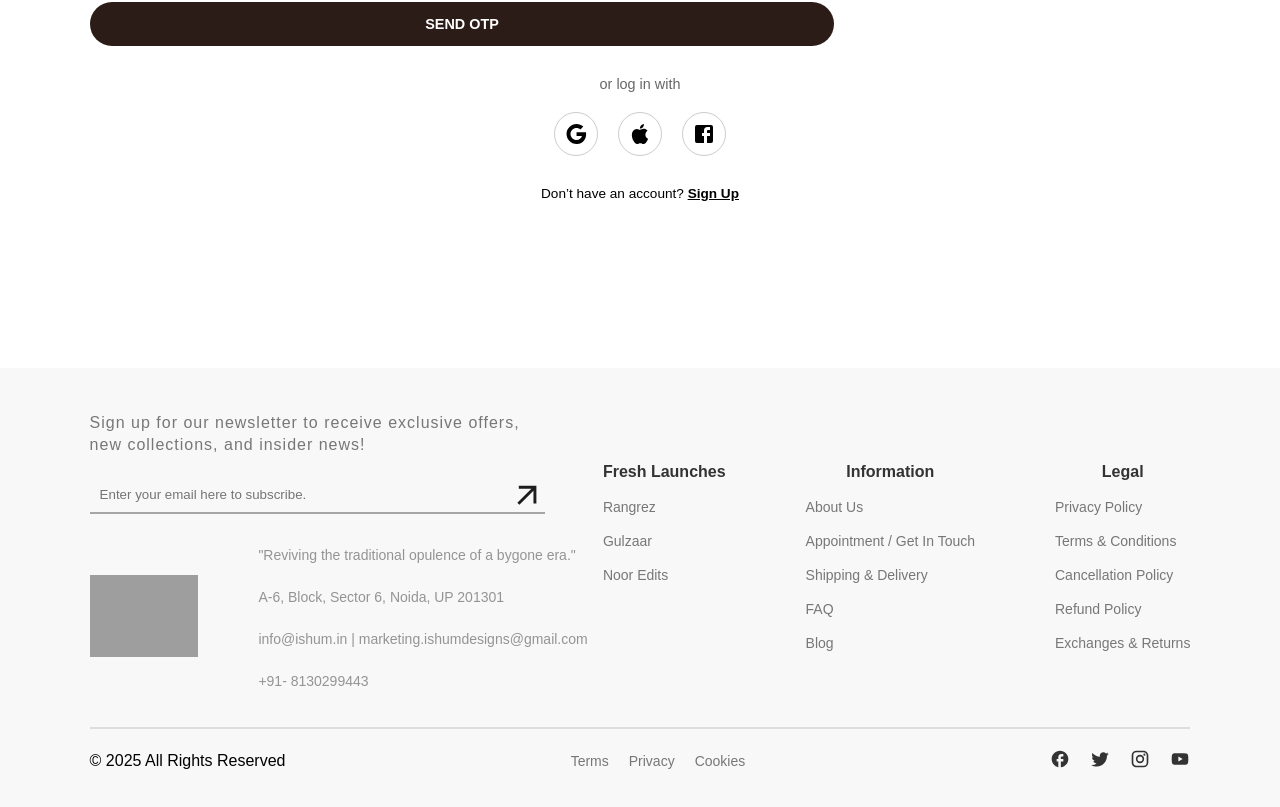
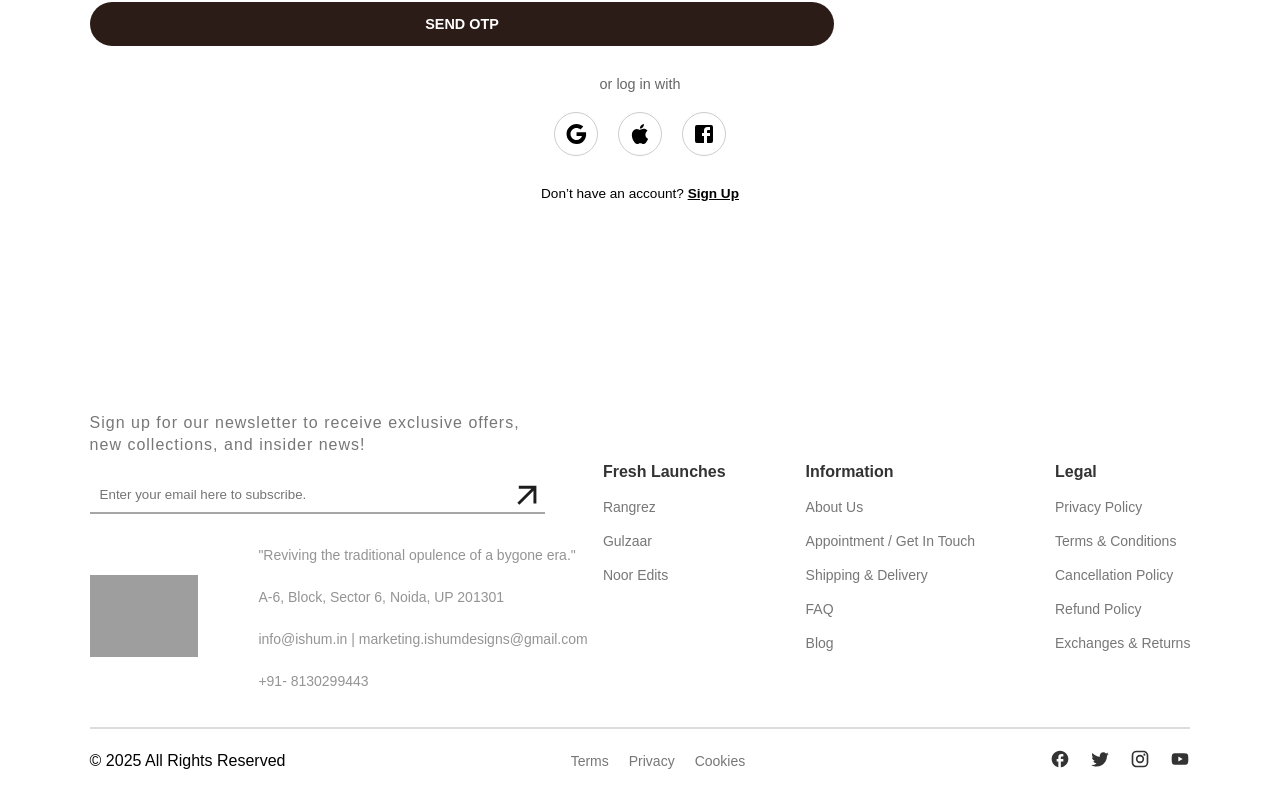
Before and after one commit to Technoesgroup/Ishum, a React (Vite) app in the folder EcommerceSite/: page /Login-mobile-profile in a window 1280 px wide. Shown: the part 595-1402 px from the top of the page. Built offline with nearby package versions, Linux system fonts and the light colour scheme; grey boxes are pictures that could not be loaded.

Commit message:
update some file

```diff
--- a/EcommerceSite/src/Style-CSS/Footer.css
+++ b/EcommerceSite/src/Style-CSS/Footer.css
@@ -2,7 +2,7 @@
 
 @import url('../Style-CSS/Poppins-Font.css');
 .footer-container {
-    background-color: #f8f8f8;
+    background-color:white;
     padding: 3.4vw 7vw;
     font-family: Arial, sans-serif;
   }
@@ -107,6 +107,7 @@
   }
 
   .footer-links h3 {
+    text-align: left;
     font-size: 16px;
     font-weight: bold;
   }
```
